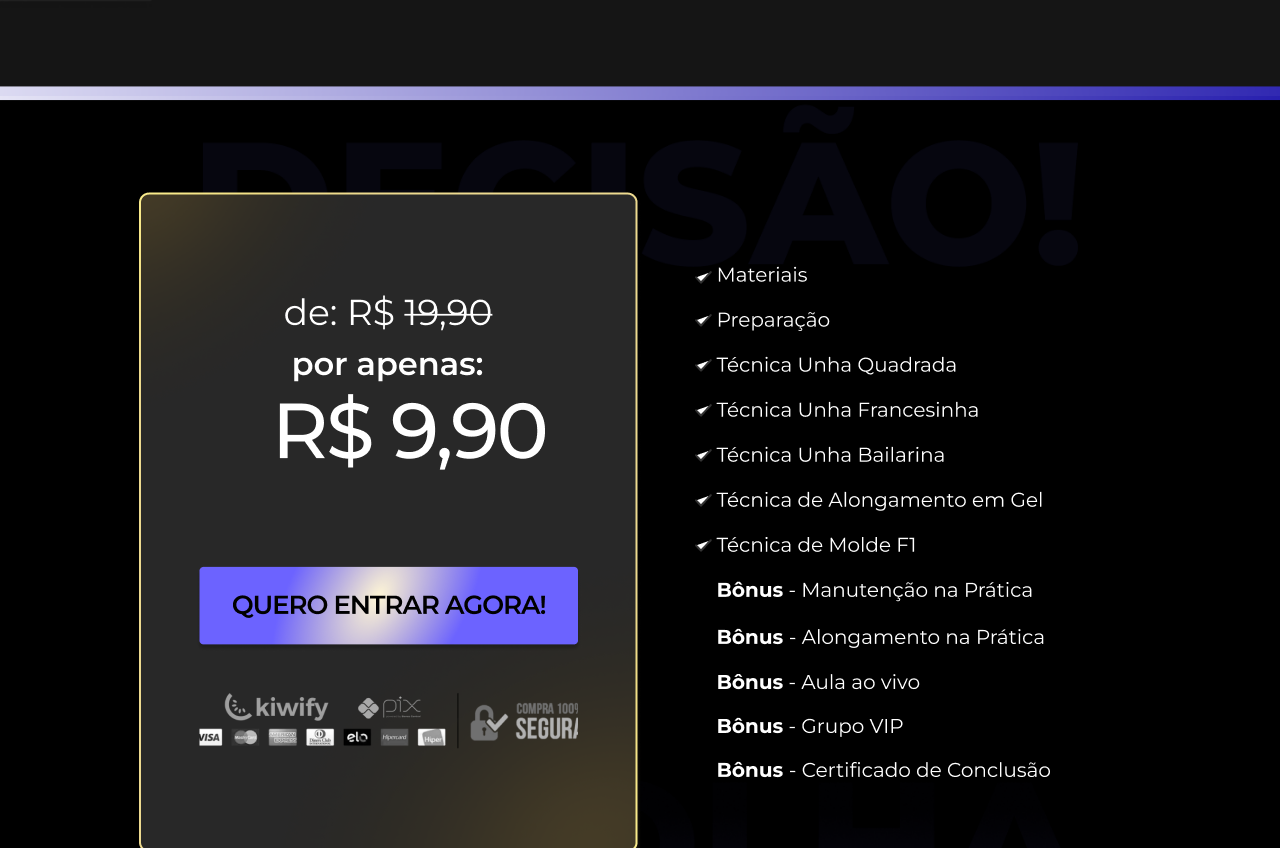
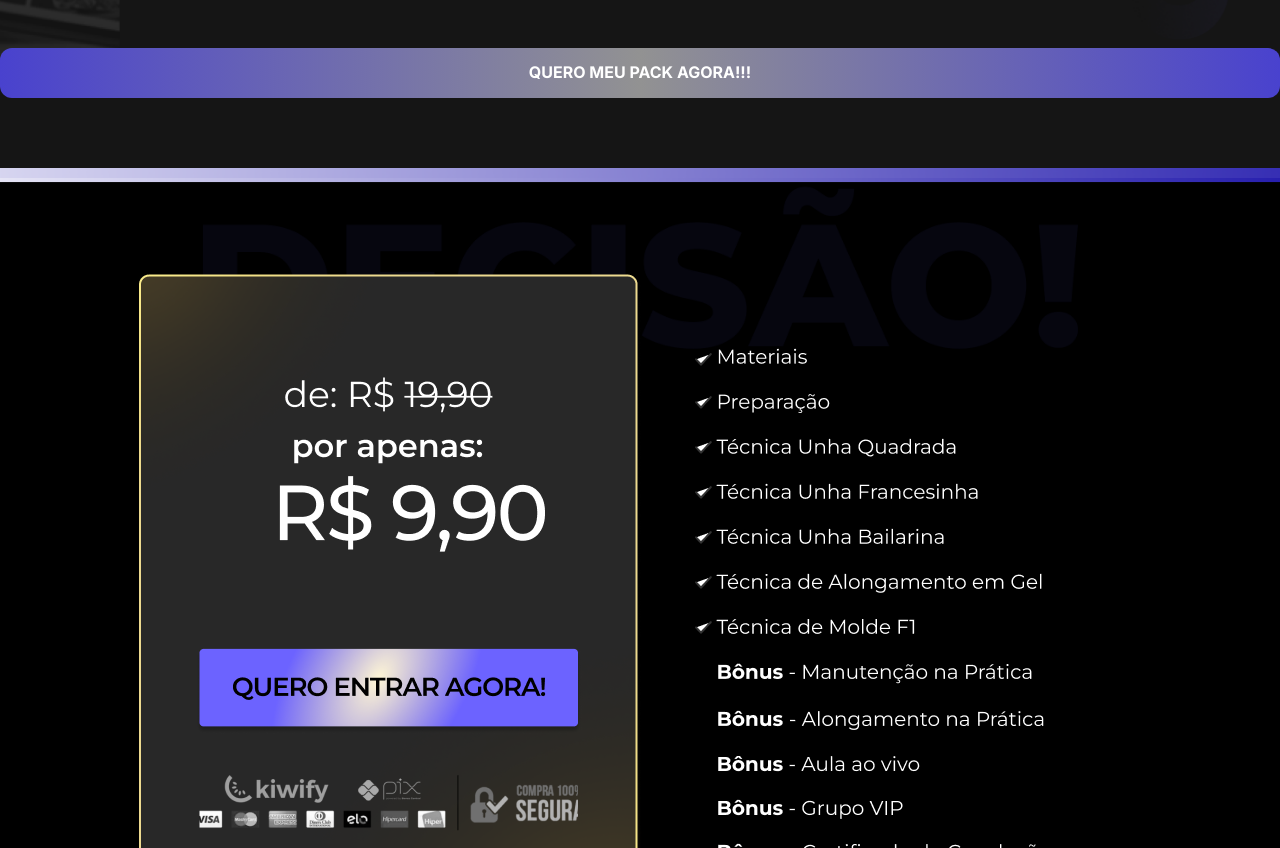
Before and after one commit to TayseRosa/templates-canva-top, a plain HTML site: page index.html in a window 1280 px wide. Shown: the part 6959-7807 px from the top of the page. Drawn offline with Linux system fonts and the light colour scheme.

Commit message:
add links

```diff
--- a/index.html
+++ b/index.html
@@ -197,6 +197,13 @@
       <div class="container">
         <img src="/assets/images/dobra5/resumo.png" alt="" />
       </div>
+
+      <a
+        href="https://pay.kiwify.com.br/vytm7Ns"
+        target="_blank"
+        class="btn-primary"
+        >QUERO MEU PACK AGORA!!!</a
+      >
     </section>
 
     <!-- DOBRA 6 -->
```
